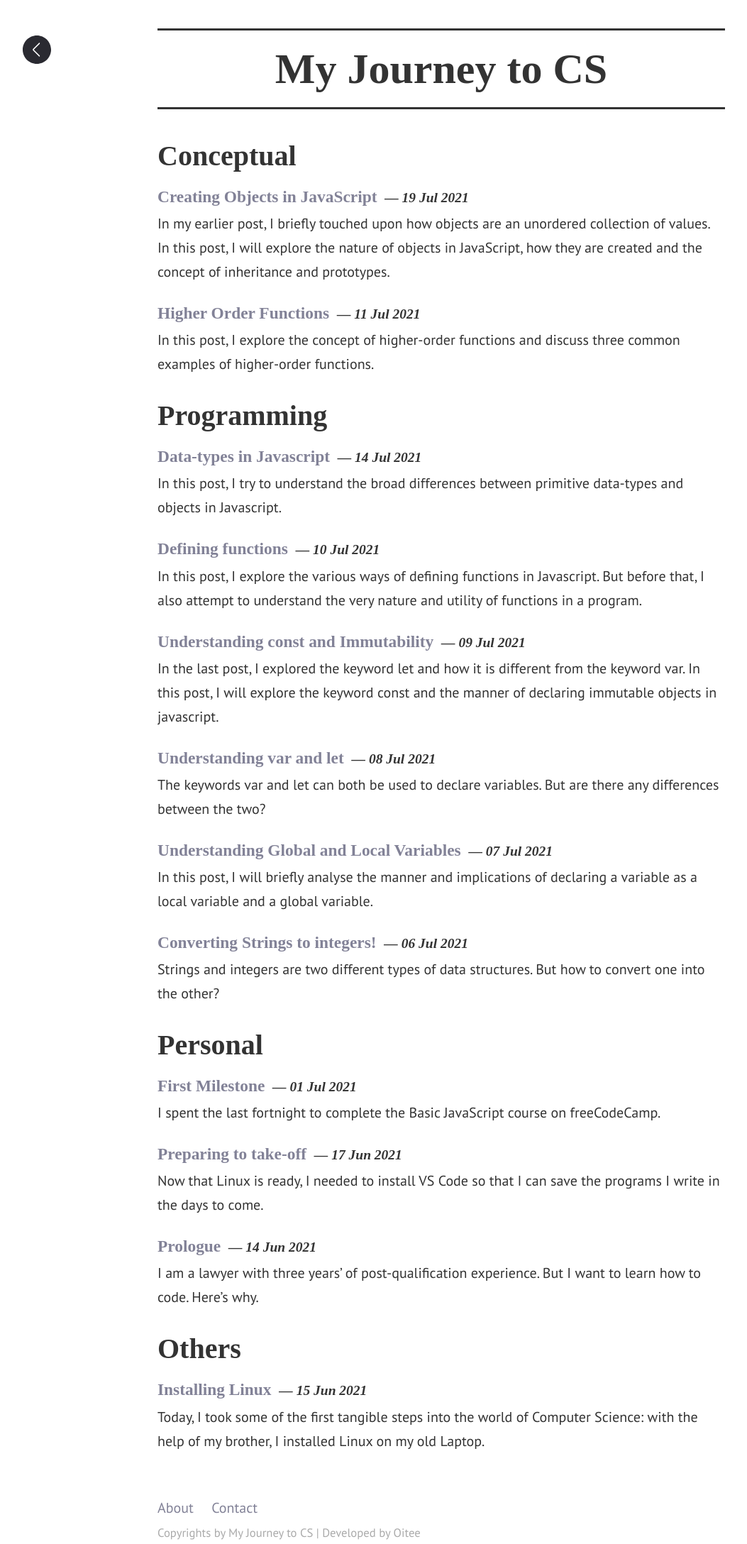
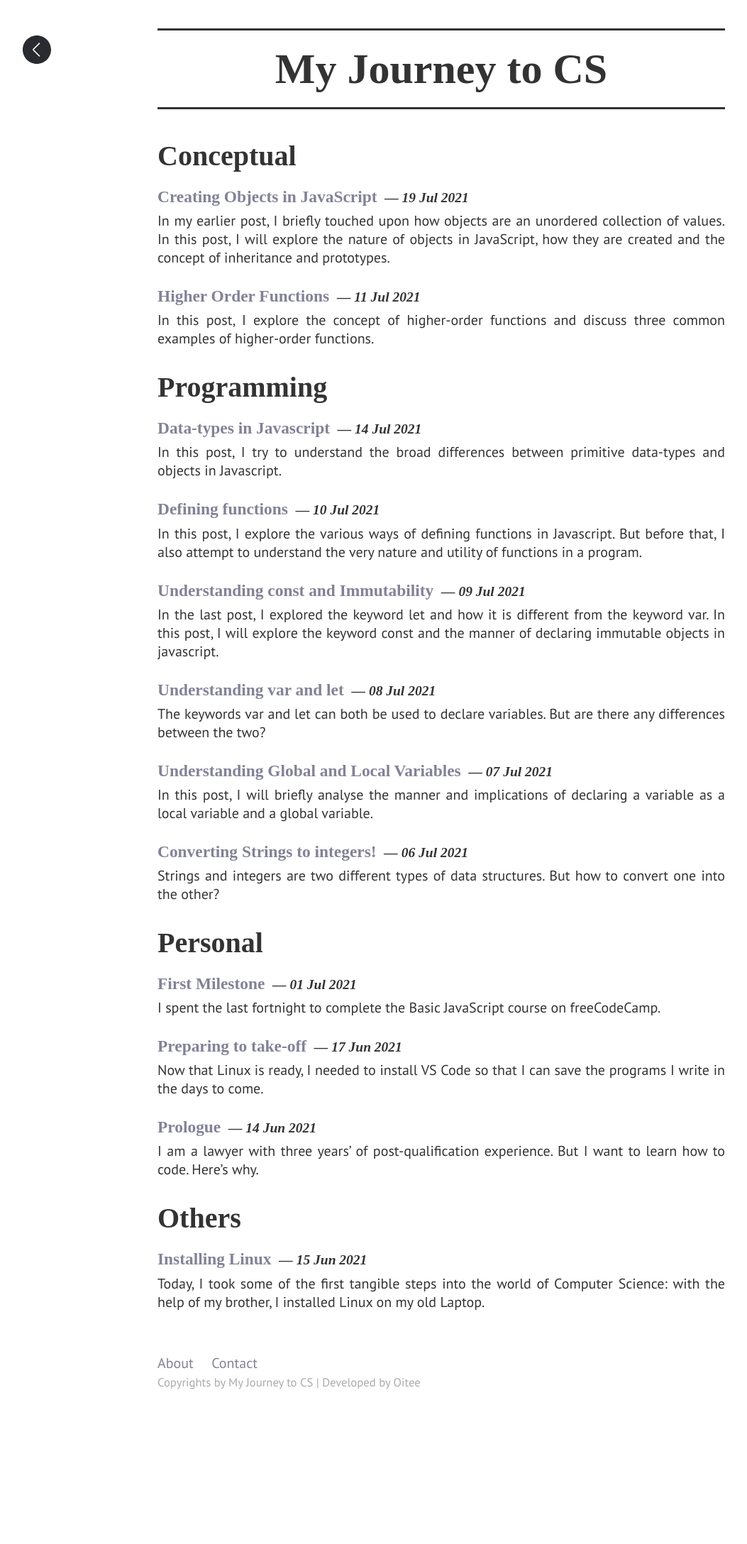
Before and after one commit to oitee/oitee.github.io, a Jekyll site: the page built from index.html, in a window 1280 px wide. Shown: the whole page at 71% size, without its empty margins (18-1071 px from the left). Built offline with Jekyll 4.4.1, drawn with Linux system fonts in a browser that asks for light colours; some web fonts are replaced; after the commit the page ends 1960 px from its top, so only the background shows below that.

Commit message:
Chaning line spacing and alignment

```diff
--- a/assets/css/_sass/style.scss
+++ b/assets/css/_sass/style.scss
@@ -9,6 +9,7 @@ body {
         margin: 0 auto;
         line-height: $base-line-height;
         font-size: $base-font-size;
+        text-align: justify;
         color: $text-color;
         padding: 2em 1em;
         text-rendering: optimizeLegibility;
--- a/assets/css/main.scss
+++ b/assets/css/main.scss
@@ -9,7 +9,7 @@ $heading-font-family: 'Average', serif;
 $base-font-size:   20px;
 $base-font-weight: 400;
 $small-font-size:  $base-font-size * 0.875;
-$base-line-height: 1.7;
+$base-line-height: 1.3;
 
 $spacing-unit:     30px;
 
```
